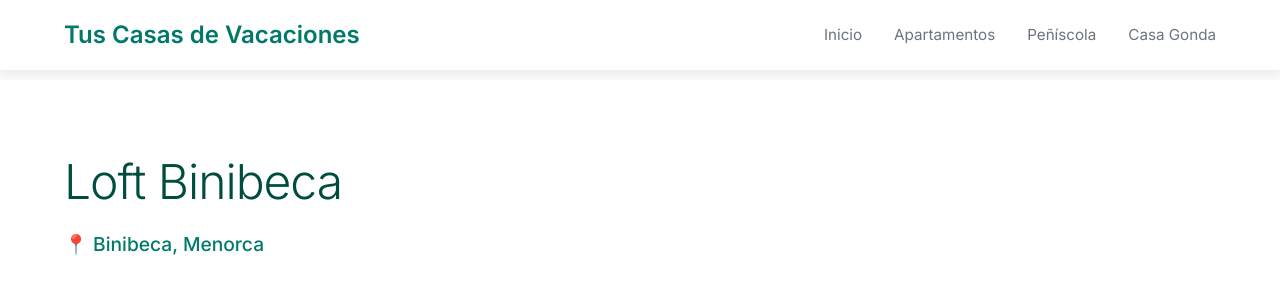
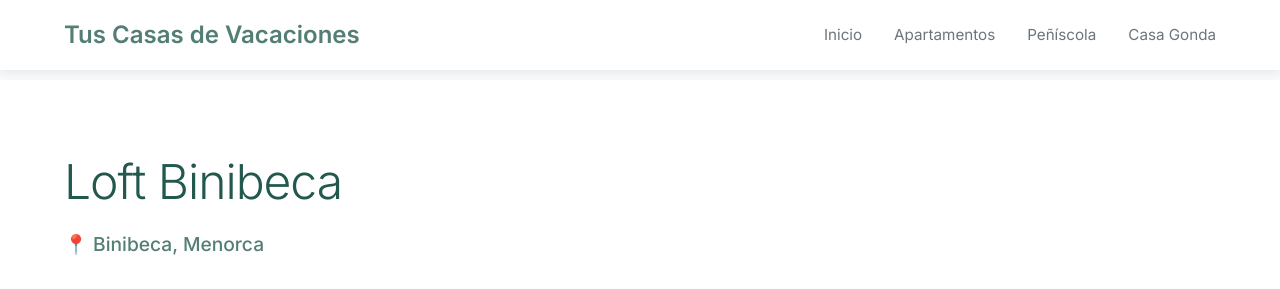
Before and after one commit to egom1234/tuscasasvacaciones, a plain HTML site: page loft_binibeca.html in a window 1280 px wide. Shown: the top 289 px of the page. Drawn offline with Linux system fonts and the light colour scheme; grey boxes are pictures that could not be loaded.

Commit message:
Update loft_binibeca.html

```diff
--- a/loft_binibeca.html
+++ b/loft_binibeca.html
@@ -7,9 +7,9 @@
   <link href="https://fonts.googleapis.com/css2?family=Inter:wght@300;400;500;600&display=swap" rel="stylesheet">
   <style>
     :root {
-      --verde-primario: #00796b;
-      --verde-oscuro: #004d40;
-      --verde-claro: #b2dfdb;
+      --verde-primario: #537e75;
+      --verde-oscuro: #22584e;
+      --verde-claro: #9cbcb6;
       --blanco: #ffffff;
       --gris-claro: #f8f9fa;
       --gris: #6c757d;
```
